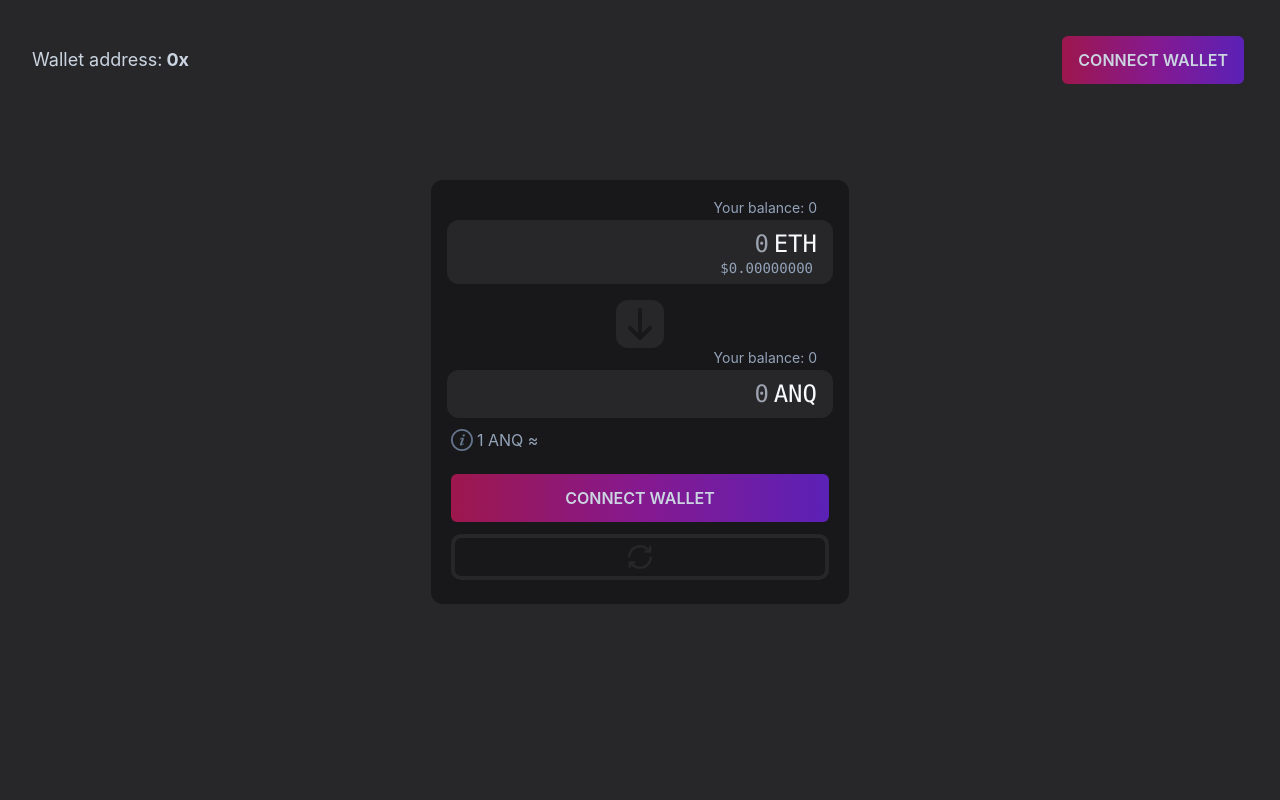
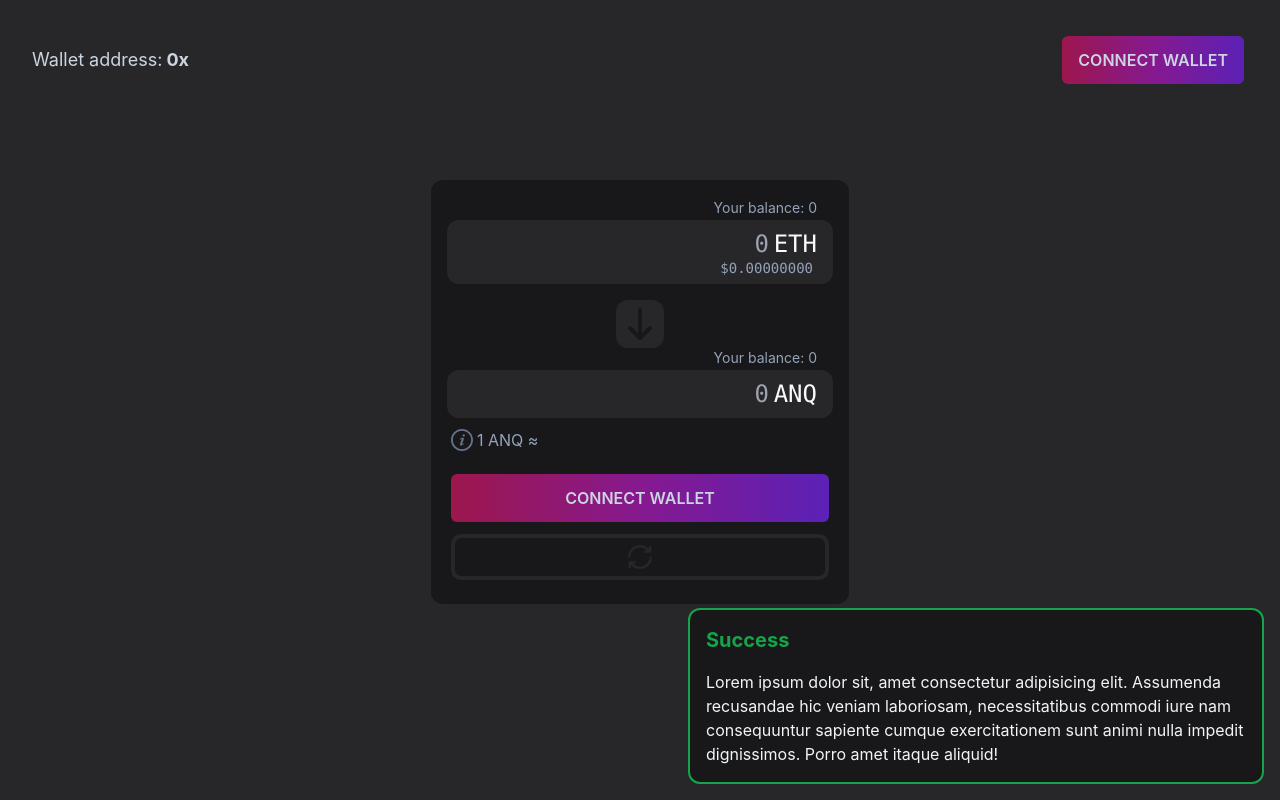
Before and after one commit to anteqkois/ANQSwap, a React (Create React App) app in the folder client/: page / in a window 1280 px wide. Built offline with nearby package versions, Linux system fonts and the light colour scheme.

Commit message:
add first modal and alert popups

```diff
--- a/client/public/index.html
+++ b/client/public/index.html
@@ -29,6 +29,7 @@
   <noscript>You need to enable JavaScript to run this app.</noscript>
   <div id="root"></div>
   <div id="modalPortal"></div>
+  <div id="alertPortal"></div>
   <!--
       This HTML file is a template.
       If you open it directly in the browser, you will see an empty page.
--- a/client/src/components/Swap.jsx
+++ b/client/src/components/Swap.jsx
@@ -1,6 +1,7 @@
 import React, { useState, useEffect, useReducer, useCallback } from "react";
 import useDebounce from "../hooks/useDebounce";
 import useModal from "../hooks/useModal";
+import useAlert from "../hooks/useAlert";
 import {
   handleInputPattern,
   handleOutputPattern,
@@ -166,6 +167,8 @@ const Swap = ({
   const [inputAmountForOneOutput, setInputAmountForOneOutput] = useState("");
 
   const [state, dispatch] = useReducer(reducer, initialState);
+  const [ModalConnectWallet, setModalConnectWallet] = useModal();
+  const [Alert, setAlert] = useAlert();
 
   // update reducer state, get ETH price in USD from coingecko API and set price 1 ANQ
   useEffect(() => {
@@ -439,7 +442,8 @@ const Swap = ({
     [state.output.amount, state.input.symbol]
   );
 
-  const [ModalConnectWallet, setModalConnectWallet] = useModal();
+  //TODO add readOnly mode with infura etc.
+
 
   return (
     <div className="relative flex items-center justify-center w-max bg-zinc-900 rounded-xl my-5">
@@ -502,10 +506,29 @@ const Swap = ({
             </svg>
           </Button>
         </div>
+        <Alert type="success" showTime={3000}>
+          Lorem ipsum dolor sit, amet consectetur adipisicing elit. Assumenda
+          recusandae hic veniam laboriosam, necessitatibus commodi iure nam
+          consequuntur sapiente cumque exercitationem sunt animi nulla impedit
+          dignissimos. Porro amet itaque aliquid!
+        </Alert>
         <ModalConnectWallet title="Connect wallet" showTime={3000}>
           If you want to use swap, first connect your MetaMask to swap and see
           predirect price for tokens.
           <Metamask className="w-1/2 mx-auto" />
+          <Button
+            className="block mx-auto"
+            onClick={
+              !accounts
+                ? () => {
+                    connectWallet();
+                    setModalConnectWallet(false);
+                  }
+                : null
+            }
+          >
+            {accounts ? "Wallet was connected" : "Connect wallet"}
+          </Button>
         </ModalConnectWallet>
       </div>
     </div>
--- /dev/null
+++ b/client/src/hooks/useAlert.jsx
@@ -0,0 +1,96 @@
+import { useState, useRef } from "react";
+import { createPortal } from "react-dom";
+import useDebounce from "./useDebounce";
+
+function useAlert() {
+  const [showAlert, setShowAlert] = useState(true);
+
+const time = useRef(0);
+useDebounce(
+  () => {
+    time.current && setShowAlert(false);
+  },
+  time.current,
+  [showAlert]
+);
+
+  const Alert = ({ children, title, type, showTime, closeButton, className }) => {
+     time.current = showTime;
+
+    return createPortal(
+      showAlert && (
+        <div
+          className={(() => {
+            let result = `${className} fixed right-4 bottom-4 p-4 w-fit max-w-xs text-slate-100 bg-zinc-900 border-2 `;
+            switch (type) {
+              case "alert":
+                result += `border-red-500 rounded-xl sm:max-w-xl z-150`;
+                break;
+              case "success":
+                result += `border-green-600 rounded-xl sm:max-w-xl z-150`;
+                break;
+
+              default:
+                result += `border-zinc-800 rounded-xl sm:max-w-xl z-150`;
+                break;
+            }
+            return result;
+          })()}
+          onClick={(e) => e.stopPropagation()}
+        >
+          <div className="flex items-end justify-between gap-4 pb-4">
+            <h1
+              className={(() => {
+                let result = `font-bold text-xl first-letter:uppercase `;
+                switch (type) {
+                  case "alert":
+                    result += `text-red-500`;
+                    break;
+                  case "success":
+                    result += ` text-green-600`;
+                    break;
+
+                  default:
+                    result += `text-slate-50`;
+                    break;
+                }
+                return result;
+              })()}
+            >
+              {title ? title : type}
+            </h1>
+            {(closeButton || (!closeButton && !showTime)) && (
+              <span
+                className={(() => {
+                  let result = `relative p-4 cursor-pointer z-200 rounded-lg `;
+                  switch (type) {
+                    case "alert":
+                      result += `bg-red-500`;
+                      break;
+                    case "success":
+                      result += `bg-green-600`;
+                      break;
+                    default:
+                      result += `bg-red-500`;
+                      break;
+                  }
+                  return result;
+                })()}
+                onClick={() => setShowAlert(false)}
+              >
+                <span className="absolute top-1/2 left-1/2 -translate-x-1/2 -translate-y-1/2 rotate-45 w-0.5 h-6 rounded bg-zinc-900"></span>
+                <span className="absolute top-1/2 left-1/2 -translate-x-1/2 -translate-y-1/2 -rotate-45 w-0.5 h-6 rounded bg-zinc-900"></span>
+              </span>
+            )}
+          </div>
+          {children}
+        </div>
+      ),
+      document.getElementById("alertPortal")
+    );
+  };
+
+  return [Alert, setShowAlert, showAlert];
+}
+
+export default useAlert;
--- a/client/src/hooks/useModal.jsx
+++ b/client/src/hooks/useModal.jsx
@@ -35,7 +35,7 @@ function useModal() {
             className="p-4 w-fit max-w-xl text-slate-100 bg-zinc-900 border border-zinc-800 rounded-xl z-150"
             onClick={(e) => e.stopPropagation()}
           >
-            <div className="flex items-center justify-between pb-4">
+            <div className="flex items-end justify-between gap-4 pb-4">
               <h1 className="text-xl font-bold text-slate-50">{title}</h1>
               <span
                 className="relative p-5 cursor-pointer z-200"
--- a/client/src/index.css
+++ b/client/src/index.css
@@ -1,6 +1,13 @@
 @tailwind base;
 @tailwind components;
 @tailwind utilities;
+
+@layer components{
+
+  .flex-center{
+    @apply flex justify-center items-center;
+  }
+}
 
 @layer utilities {
   .tooltip {
```
